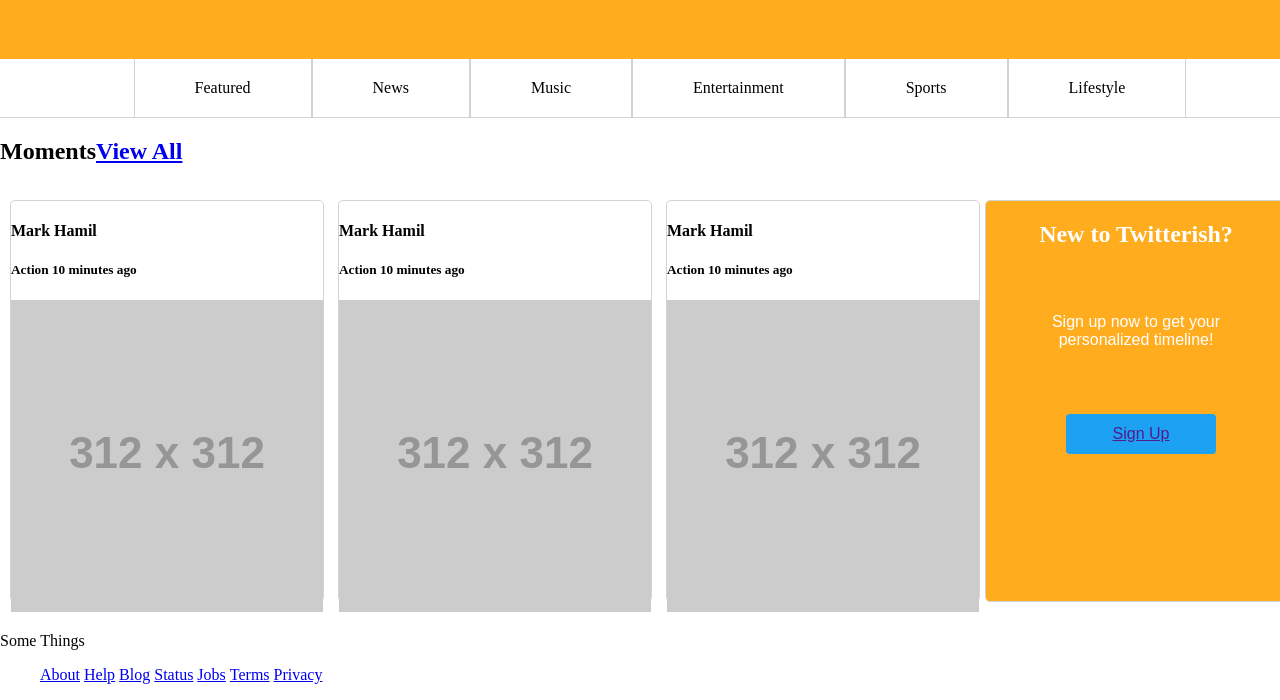
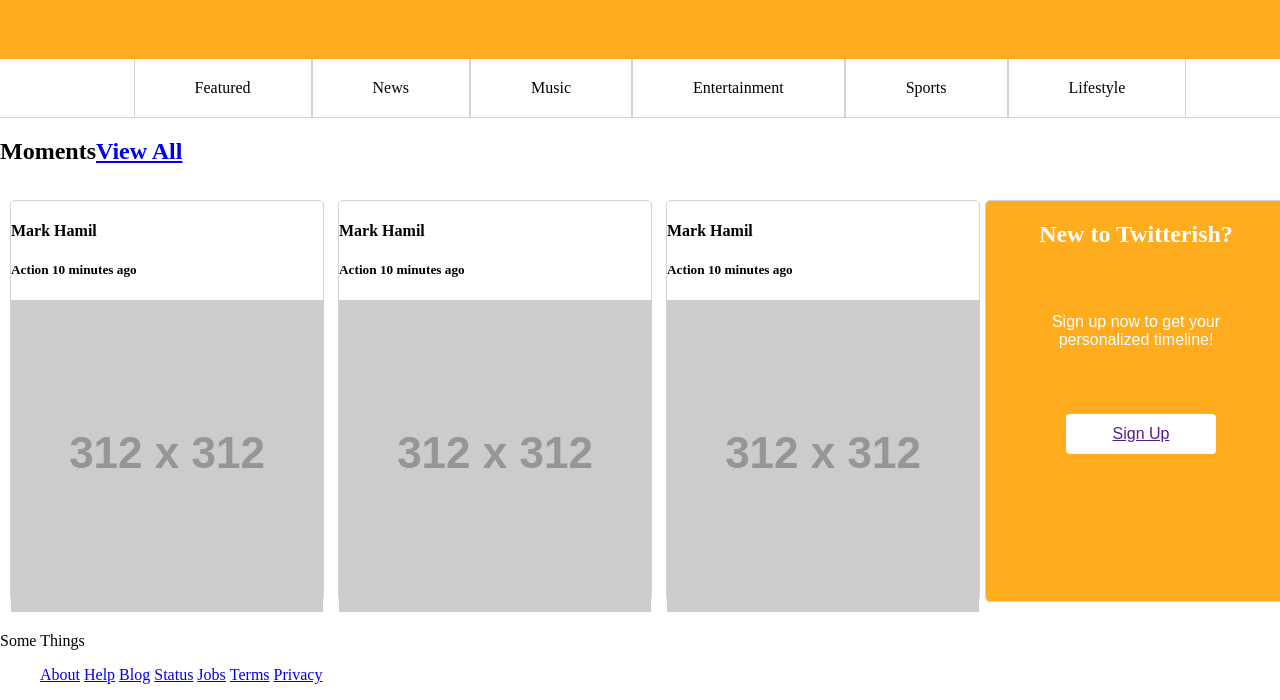
Before and after one commit to Terrionna/twitter_clone, a website: page public/html/index.html in a window 1280 px wide. Shown: the part 156-856 px from the top of the page. Drawn offline with Linux system fonts and the light colour scheme; files that its build step writes are made by us from their sources; placeholder pictures from the web are drawn by us.

Commit message:
changed sign up button to white

```diff
--- a/public/css/main.css
+++ b/public/css/main.css
@@ -99,7 +99,7 @@ p button {
   font-size: 16px;
   padding: 11px 20px;
   color: white;
-  background-color: #1da1f2;
+  background-color: white;
   border: none;
   position: relative;
   left: 5px;
```
